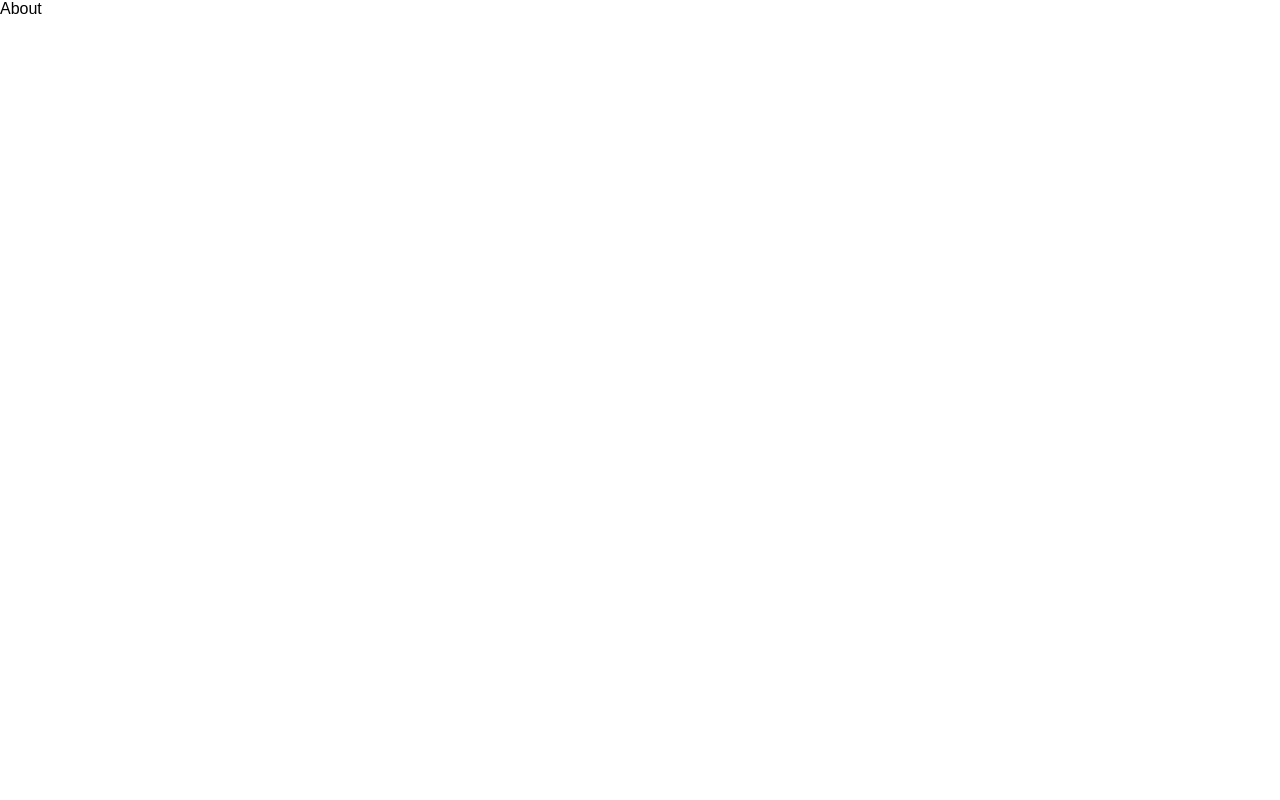
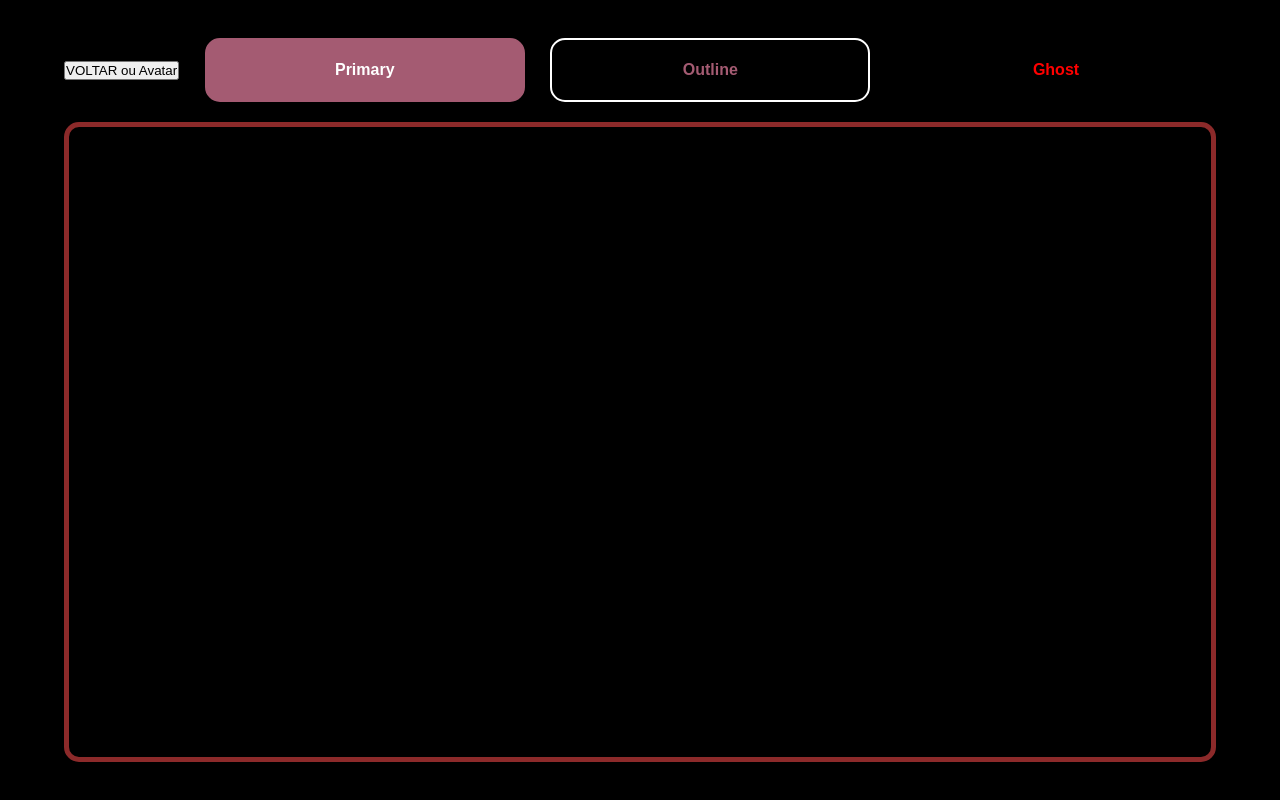
Before and after one commit to joaovlara/styled-components-model, a React (Vite) app: page /About in a window 1280 px wide. Built offline with nearby package versions, Linux system fonts and the light colour scheme.

Commit message:
dynamic buttons

```diff
--- a/src/components/Buttons/styles.button.js
+++ b/src/components/Buttons/styles.button.js
@@ -1,6 +1,6 @@
-import styled from "styled-components";
+import styled, { css } from "styled-components";
 
-export const CustomButton =styled.button`
+export const CustomButton = styled.button`
     display: flex;
     justify-content: center;
     align-items: center;
@@ -10,5 +10,54 @@ export const CustomButton =styled.button`
     width: 25vw;
     cursor: pointer;
 
-    background-color: ${(props) => props.theme.colors.primary};
+    color: white;
+    background-color: transparent ;
+    /* background-color: ${(props) => props.theme.colors.primary}; */
 `;
+
+export const ButtonDefault = styled.button`
+  display: flex;
+  justify-content: center;
+  align-items: center;
+  border-radius: 15px;
+  height: 8vh;
+  width: 25vw;
+  cursor: pointer;
+  font-size: 1rem;
+  font-weight: bold;
+  transition: all 0.3s ease-in-out;
+
+  ${({ theme, variant, color, borderColor }) => {
+        switch (variant) {
+            case "primary":
+                return css`
+          background-color: ${color || theme.colors.primary};
+          border: 2px solid ${borderColor || theme.colors.primary};
+          color: white;
+        `;
+            case "outline":
+                return css`
+          background-color: transparent;
+          border: 2px solid ${borderColor || theme.colors.primary};
+          color: ${color || theme.colors.primary};
+        `;
+            case "ghost":
+                return css`
+          background-color: transparent;
+          border: none;
+          color: ${color || theme.colors.primary};
+        `;
+            default:
+                return css`
+          background-color: transparent;
+          border: 2px solid white;
+          color: white;
+        `;
+        }
+    }}
+
+  &:hover {
+    opacity: 0.8;
+    transform: scale(1.05);
+  }
+`;
--- /dev/null
+++ b/src/components/NavInfos/Index.jsx
@@ -0,0 +1,14 @@
+import React from 'react';
+import { NavBarStack } from './styles.navinfos';
+import { TagText } from '../Text/styles.text';
+
+const NavInfos = () => {
+  return (
+    <NavBarStack>
+      <TagText color={(props) => props.theme.colors.brown}>Texto Aqui</TagText>
+      <TagText color={(props) => props.theme.colors.accent}>Texto Aqui</TagText>
+    </NavBarStack>
+  )
+}
+
+export default NavInfos
--- /dev/null
+++ b/src/components/NavInfos/styles.navinfos.js
@@ -0,0 +1,9 @@
+import styled from "styled-components";
+
+export const NavBarStack = styled.nav`
+    display: flex;
+    width: 90vw;
+    justify-content: space-between;
+    align-items: center;
+    padding-bottom: 1.5%;
+`;
--- /dev/null
+++ b/src/components/Navbar/Index.jsx
@@ -0,0 +1,17 @@
+import React from 'react';
+import { NavBarStack } from './styles.navbar';
+import Button from '../Buttons/Index';
+import { ButtonDefault } from '../Buttons/styles.button';
+
+const NavBarBtn = () => {
+  return (
+    <NavBarStack>
+      <button>VOLTAR ou Avatar</button>
+      <ButtonDefault variant="primary">Primary</ButtonDefault>
+      <ButtonDefault variant="outline" borderColor="white">Outline</ButtonDefault>
+      <ButtonDefault variant="ghost" color="red">Ghost</ButtonDefault>
+    </NavBarStack>
+  )
+}
+
+export default NavBarBtn
--- /dev/null
+++ b/src/components/Navbar/styles.navbar.js
@@ -0,0 +1,9 @@
+import styled from "styled-components";
+
+export const NavBarStack = styled.nav`
+    display: flex;
+    width: 90vw;
+    justify-content: space-between;
+    align-items: center;
+    padding-bottom: 1.5%;
+`;
--- a/src/components/Text/styles.text.js
+++ b/src/components/Text/styles.text.js
@@ -30,5 +30,13 @@ export const Caption = styled.p`
     font-weight: 400;
     font-style: normal;
 
-    color: white;
+    color: ${(props) => props.color || props.theme.colors.light};
 `;
+
+export const TagText = styled.p`
+    font-family: "Ubuntu Mono", serif;
+    font-weight: bold;
+    font-style: normal;
+
+    color: ${(props) => props.color || props.theme.colors.light};
+`;
--- a/src/pages/About/Index.jsx
+++ b/src/pages/About/Index.jsx
@@ -1,10 +1,23 @@
-import React from 'react'
+import { Container, Box, Col } from "..//..//styles/default.styles";
+import NavBarBtn from "@/components/Navbar/Index";
+import { TitleMain, TitleSub, Text, Caption } from "@/components/Text/styles.text";
+import { useNavigate } from "react-router-dom";
 
 const About = () => {
+  const navigate = useNavigate();
+
   return (
-    <div>
-        About
-    </div>
+    <Container>
+      <NavBarBtn />
+      <Box borderColor={(props) => props.theme.colors.darkRed}>
+        <Col>
+          1
+        </Col>
+        <Col>
+          2
+        </Col>
+      </Box>
+    </Container>
   )
 }
 
--- a/src/pages/Contact/Index.jsx
+++ b/src/pages/Contact/Index.jsx
@@ -1,10 +1,23 @@
-import React from 'react'
+import { Container, Box, Col } from "..//..//styles/default.styles";
+import NavBarBtn from "@/components/Navbar/Index";
+import { TitleMain, TitleSub, Text, Caption } from "@/components/Text/styles.text";
+import { useNavigate } from "react-router-dom";
 
 const Contact = () => {
+  const navigate = useNavigate();
+
   return (
-    <div>
-        Contact
-    </div>
+    <Container>
+      <NavBarBtn />
+      <Box borderColor={(props) => props.theme.colors.secondary}>
+        <Col>
+          1
+        </Col>
+        <Col>
+          2
+        </Col>
+      </Box>
+    </Container>
   )
 }
 
--- a/src/pages/Home/Index.jsx
+++ b/src/pages/Home/Index.jsx
@@ -1,7 +1,7 @@
-import { Container, Box, SpaceRow, Col, Row } from "..//..//styles/default.styles";
-import Button from "@/components/Buttons/Index";
+import { Container, Box, Col, Row } from "..//..//styles/default.styles";
 import { Avatar } from "./styles.home";
-import { TitleMain, TitleSub, Text, Caption } from "@/components/Text/styles.text";
+import { TitleMain, TitleSub, Text } from "@/components/Text/styles.text";
+import NavInfos from "@/components/NavInfos/Index";
 import Gif from '@/assets/img/jwao2.gif';
 import { useNavigate } from "react-router-dom";
 
@@ -10,11 +10,8 @@ const Home = () => {
 
   return (
     <Container>
-      <SpaceRow>
-        <Button />
-        <Button />
-        <Button />
-      </SpaceRow>
+      <NavInfos />
+
       <Box>
         <Col>
           <Avatar src={Gif} alt="" />
--- a/src/pages/Projects/Index.jsx
+++ b/src/pages/Projects/Index.jsx
@@ -1,10 +1,23 @@
-import React from 'react'
+import { Container, Box, Col } from "..//..//styles/default.styles";
+import NavBarBtn from "@/components/Navbar/Index";
+import { TitleMain, TitleSub, Text, Caption } from "@/components/Text/styles.text";
+import { useNavigate } from "react-router-dom";
 
 const Projects = () => {
+  const navigate = useNavigate();
+
   return (
-    <div>
-        Projects
-    </div>
+    <Container>
+      <NavBarBtn />
+      <Box borderColor={(props) => props.theme.colors.accent}>
+        <Col>
+          1
+        </Col>
+        <Col>
+          2
+        </Col>
+      </Box>
+    </Container>
   )
 }
 
--- a/src/styles/default.styles.js
+++ b/src/styles/default.styles.js
@@ -10,7 +10,7 @@ export const Container = styled.section`
     justify-content: center;
     align-items: center;
 
-    background-color: ${(props) => props.theme.colors.black};
+    background-color: ${(props) => props.color || props.theme.colors.black};
 `;
 
 export const Box = styled.div`
@@ -18,7 +18,7 @@ export const Box = styled.div`
     height: 80vh;
     width: 90vw;
     border-radius: 15px;
-    border: solid 5px ${(props) => props.theme.colors.light};
+    border: solid 5px ${(props) => props.borderColor || props.theme.colors.light};
 `;
 
 export const Stack = styled.div`
```
Lines whose indentation alone changed are shown as unchanged.
